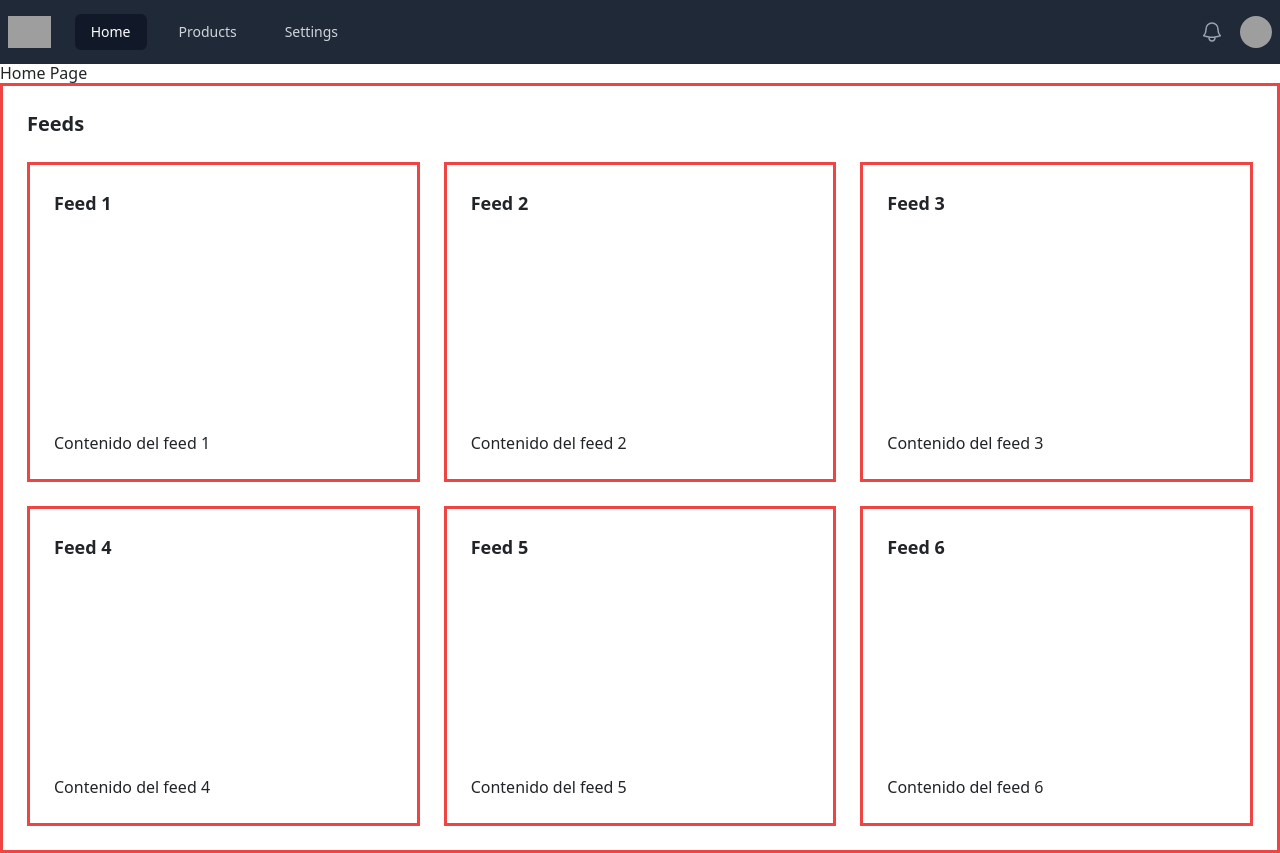
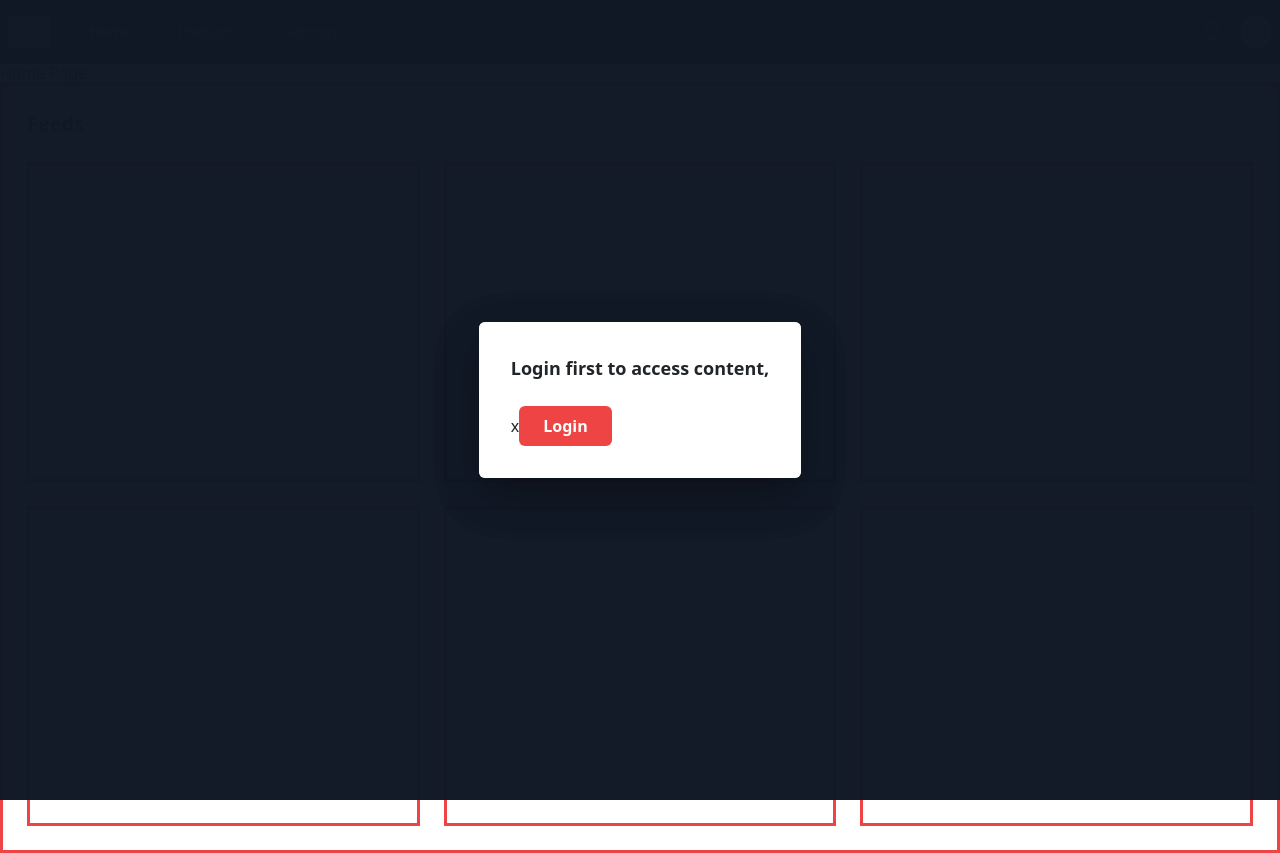
Before and after one commit to mkl007/MAJI-LIBROS, a React (Vite) app in the folder apps/client/: page / in a window 1280 px wide. Built offline with nearby package versions, Linux system fonts and the light colour scheme; grey boxes are pictures that could not be loaded.

Commit message:
adding features of fee with no login

```diff
--- a/apps/client/src/components/Feeds.compoment.tsx
+++ b/apps/client/src/components/Feeds.compoment.tsx
@@ -1,27 +1,141 @@
-import React from 'react';
+import React, { useState } from 'react';
+import { Link } from 'react-router-dom';
+import ModalLogin from './Modal.login.component';
+
+interface Book {
+  id: number;
+  bookTitle: string;
+  authors: string;
+  description?: {
+    publishedYear: number;
+  };
+  gender?: string;
+  image: string;
+  availabilityStatus?: string;
+  precio?: number;
+}
+
+const myApi: Book[] = [
+  {
+    id: 1,
+    bookTitle: 'El sonido del silencio',
+    authors: 'Alex Campos',
+    description: { publishedYear: 2005 },
+    gender: 'Poesia',
+    image: "https://picsum.photos/200",
+    availabilityStatus: 'Available',
+    precio: 200
+  },
+  {
+    id: 2,
+    bookTitle: 'Cien años de soledad',
+    authors: 'Gabriel García Márquez',
+    description: { publishedYear: 1967 },
+    gender: 'Novela',
+    image: "https://picsum.photos/201",
+    availabilityStatus: 'Available',
+    precio: 350
+  },
+  {
+    id: 3,
+    bookTitle: 'Don Quijote de la Mancha',
+    authors: 'Miguel de Cervantes',
+    description: { publishedYear: 1605 },
+    gender: 'Novela',
+    image: "https://picsum.photos/202",
+    availabilityStatus: 'Out of Stock',
+    precio: 500
+  },
+  {
+    id: 4,
+    bookTitle: 'La sombra del viento',
+    authors: 'Carlos Ruiz Zafón',
+    description: { publishedYear: 2001 },
+    gender: 'Ficción',
+    image: "https://picsum.photos/203",
+    availabilityStatus: 'Available',
+    precio: 250
+  },
+  {
+    id: 5,
+    bookTitle: 'El amor en los tiempos del cólera',
+    authors: 'Gabriel García Márquez',
+    description: { publishedYear: 1985 },
+    gender: 'Novela',
+    image: "https://picsum.photos/204",
+    availabilityStatus: 'Available',
+    precio: 300
+  },
+  {
+    id: 6,
+    bookTitle: 'Rayuela',
+    authors: 'Julio Cortázar',
+    description: { publishedYear: 1963 },
+    gender: 'Novela',
+    image: "https://picsum.photos/205",
+    availabilityStatus: 'Out of Stock',
+    precio: 280
+  }
+];
 
 export const Feeds = () => {
   return (
     <div className="container mx-auto border-3 border-red-500 p-4">
       <h1 className="text-xl font-bold mb-4">Feeds</h1>
-            <div className="grid grid-cols-1 md:grid-cols-2 lg:grid-cols-3 gap-4">
-                <FeedItem title="Feed 1" content="Contenido del feed 1" />
-                <FeedItem title="Feed 2" content="Contenido del feed 2" />
-                <FeedItem title="Feed 3" content="Contenido del feed 3" />
-                <FeedItem title="Feed 4" content="Contenido del feed 4" />
-                <FeedItem title="Feed 5" content="Contenido del feed 5" />
-                <FeedItem title="Feed 6" content="Contenido del feed 6" />
+      <div className='grid grid-cols-1 md:grid-cols-2 lg:grid-cols-3 gap-4'>
+        {myApi.map(book => (
+          <FeedItem
+            key={book.id}
+            id={book.id}
+            authors={book.authors}
+            bookTitle={book.bookTitle}
+            image={book.image}
+          />
+        ))}
       </div>
     </div>
   );
 }
 
-const FeedItem = ({ title, content }) => {
+interface FeedItemProps {
+  id: number;
+  bookTitle: string;
+  authors: string;
+  image: string
+}
+
+const FeedItem: React.FC<FeedItemProps> = ({ bookTitle, authors, image, id }) => {
+  const [isLoggedIn, setIsLoggedIn] = useState<boolean>(null)
+
   return (
     <div className="flex border-3 border-red-500 h-80 p-4">
       <div className="flex flex-col justify-between">
-                <h2 className="text-lg font-semibold mb-2">{title}</h2>
-                <p>{content}</p>
+        {
+          isLoggedIn ? (
+            <Link to={`/books/${id}`}>
+              <h2 className="text-lg font-semibold mb-2">{bookTitle}</h2>
+              <img
+                src={image}
+                className=""
+                alt="image desc"
+              />
+
+
+              <p>{authors}</p>
+            </Link>
+          ) : (
+            <ModalLogin  message='Login first to access content'/>
+            // <Link to={'/login'}>
+            //   <h2 className="text-lg font-semibold mb-2">{bookTitle}</h2>
+            //   <img
+            //     src={image}
+            //     className=""
+            //     alt="image desc"
+            //   />
+            //   <p>{authors}</p>
+            // </Link>
+          )
+        }
       </div>
     </div>
   );
--- /dev/null
+++ b/apps/client/src/components/Modal.login.component.tsx
@@ -0,0 +1,37 @@
+import { useState } from "react";
+
+interface LoginModalProps{
+    message: string
+}
+
+const ModalLogin: React.FC<LoginModalProps> = ({ message }) => {
+    const [isOpen, setIsOpen] = useState(true);
+    const toggleModal = () => {
+      console.log('hi from toggleModal')
+      setIsOpen(!isOpen);
+    };
+
+    return (
+      <>
+
+        {isOpen && (
+          <div className="fixed inset-0 flex items-center justify-center z-50">
+            <div className="absolute inset-0 bg-gray-900 opacity-50"></div>
+            <div className="bg-white p-8 rounded shadow-lg z-50">
+              <h2 className="text-lg font-bold mb-4"> {message}, </h2>
+              <p className="mb-4">{}</p>
+              <button
+                onClick={toggleModal}>x</button>
+              <button
+                className="bg-red-500 hover:bg-red-700 text-white font-bold py-2 px-4 rounded"
+              >
+                Login
+              </button>
+            </div>
+          </div>
+        )}
+      </>
+    );
+  };
+
+  export default ModalLogin;
```
Also changed, not shown: apps/client/src/components/ModalForSignAndSigup.tsx (line endings or trailing spaces). Lines whose indentation alone changed are shown as unchanged.
